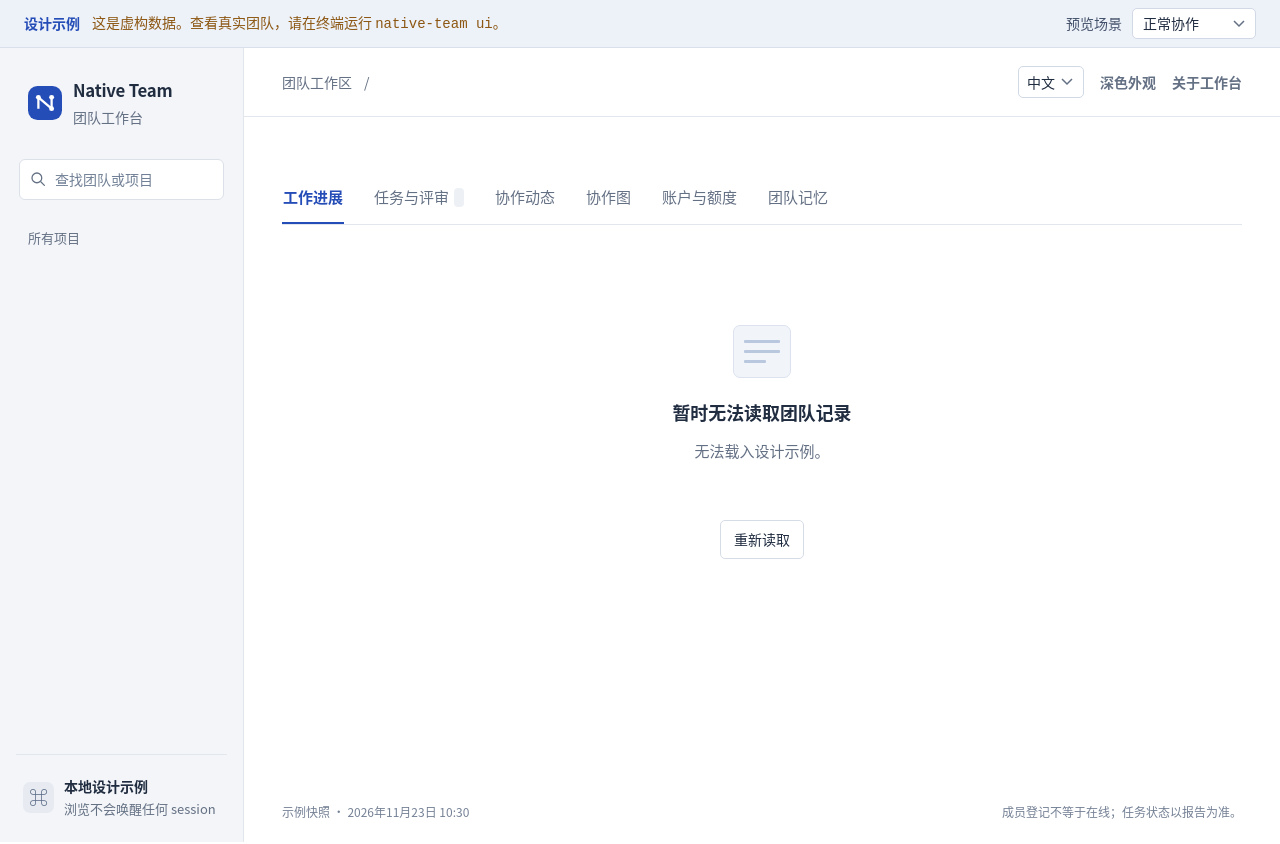
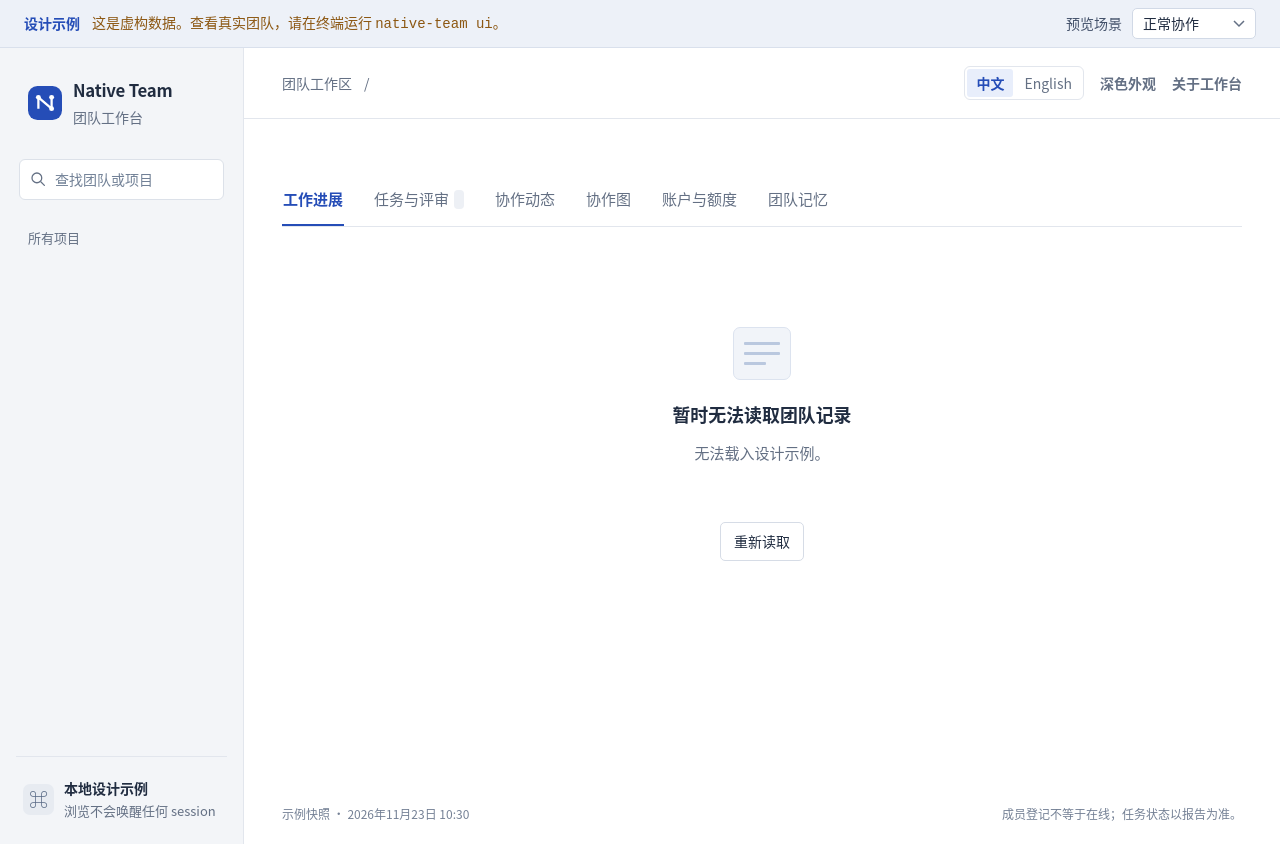
Before and after one commit to CROZHuang/native-team-public, a plain HTML site: page web/prototype/index.html in a window 1280 px wide. Drawn offline with Linux system fonts and the light colour scheme.

Commit message:
Make both languages directly keyboard accessible across platforms

```diff
--- a/web/prototype/i18n.js
+++ b/web/prototype/i18n.js
@@ -505,9 +505,11 @@
     }
   }
   const picker = document.querySelector("#ui-language");
-  picker.value = locale;
-  picker.addEventListener("change", () => {
-    const next = picker.value;
+  for (const button of picker.querySelectorAll("button")) {
+    button.setAttribute("aria-pressed", String(button.lang === locale));
+  }
+  picker.addEventListener("click", event => {
+    const next = event.target.closest("button")?.lang;
     if (!supported(next) || next === locale) return;
     try {
       if (isLoopback) document.cookie = cookie + "=" + next + "; Path=/; Max-Age=31536000; SameSite=Strict";
--- a/web/prototype/index.html
+++ b/web/prototype/index.html
@@ -43,10 +43,10 @@
       <header class="workspace-toolbar">
         <div class="breadcrumb">团队工作区 <span>/</span> <span id="breadcrumb-name"></span></div>
         <div class="toolbar-actions">
-          <select id="ui-language" aria-label="界面语言">
-            <option value="zh-CN" lang="zh-CN">中文</option>
-            <option value="en" lang="en">English</option>
-          </select>
+          <div id="ui-language" role="group" aria-label="界面语言">
+            <button type="button" lang="zh-CN" aria-pressed="true">中文</button>
+            <button type="button" lang="en" aria-pressed="false">English</button>
+          </div>
           <button id="theme-button" class="quiet-button" type="button" aria-pressed="false">深色外观</button>
           <button id="about-button" class="quiet-button" type="button">关于工作台</button>
         </div>
--- a/web/prototype/styles.css
+++ b/web/prototype/styles.css
@@ -364,7 +364,10 @@ button:disabled { opacity: .65; }
 /* Optional local display preferences; no model or ledger interaction. */
 .refresh-controls, .toolbar-actions { display: flex; align-items: center; flex-wrap: wrap; gap: 8px 16px; }
 .workspace-toolbar { flex-wrap: wrap; }
-#ui-language { width: auto; min-height: 32px; padding-inline: 8px; font: inherit; font-size: .875rem; }
+#ui-language { display: inline-flex; padding: 2px; gap: 2px; border: 1px solid var(--line); border-radius: 6px; }
+#ui-language button { min-height: 28px; padding: 2px 9px; border: 0; border-radius: 3px; background: transparent; color: var(--muted); font: inherit; font-size: .875rem; }
+#ui-language button:hover { background: var(--hover); }
+#ui-language button[aria-pressed="true"] { color: var(--blue); background: var(--blue-soft); font-weight: 650; }
 .refresh-controls { flex: 0 0 auto; justify-content: flex-end; max-width: 100%; }
 #refresh-interval-label { display: flex; align-items: center; gap: 8px; white-space: nowrap; }
 .refresh-hint { font-size: .75rem; color: var(--muted); }
```
Also changed, not shown: 1 other file.
